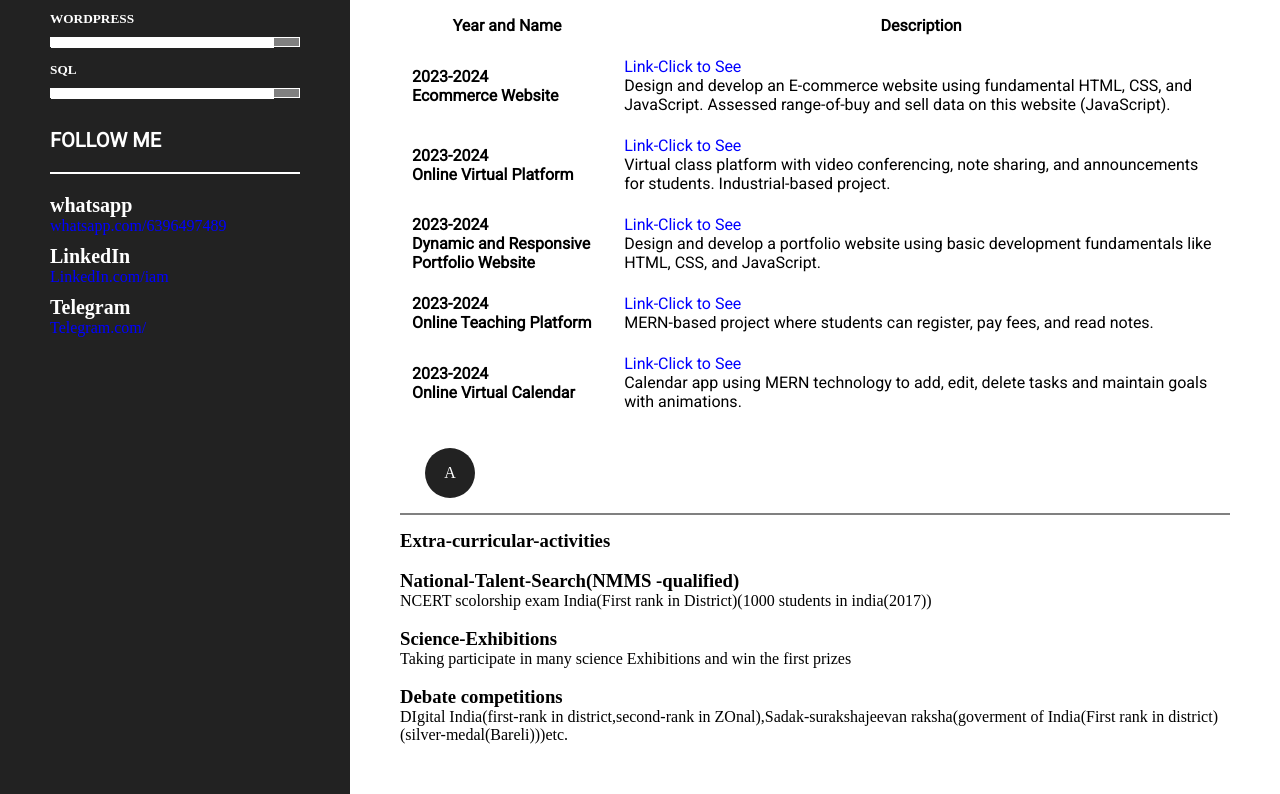
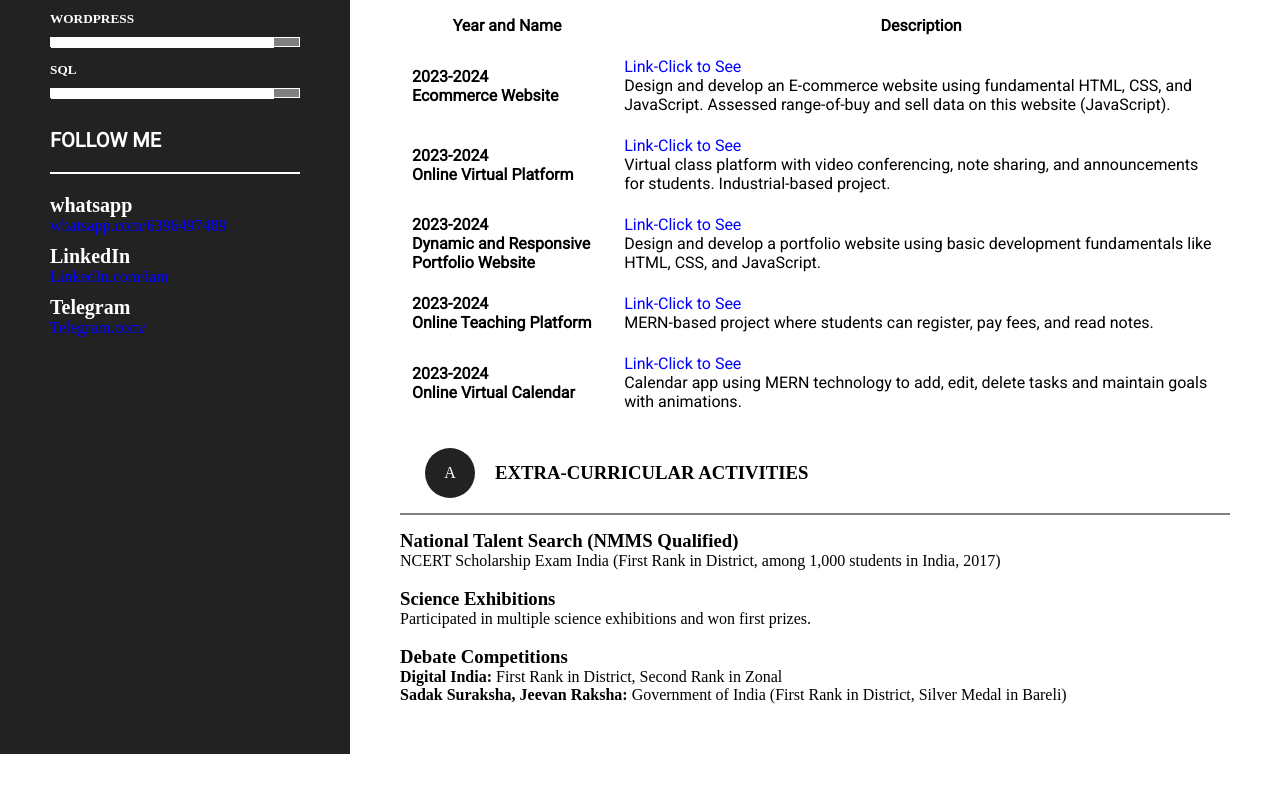
Before and after one commit to Charu-sarswat/Resume, a plain HTML site: page index.html in a window 1280 px wide. Shown: the part 1039-1833 px from the top of the page. After the commit the page ends 1793 px from the top, so only its background shows below. Drawn offline with Linux system fonts and the light colour scheme.

Commit message:
first commit

```diff
--- a/index.html
+++ b/index.html
@@ -248,22 +248,29 @@
                  <!-- reference start -->
 
                  <div class="right-site-title">
+                    <div class="icon-con" style="color: white;">A</div>
+                    <h3>Extra-Curricular Activities</h3>
+                </div>
 
-                    <div style="color:white" class="icon-con">A</div>
+                <div class="reference-con">
+                    <div class="ref-sub">
+                        <h3>National Talent Search (NMMS Qualified)</h3>
+                        <p>
+                            NCERT Scholarship Exam India (First Rank in District, among 1,000 students in India, 2017)
+                        </p><br />
 
-                    </div>
-                    <h3>Extra-curricular-activities</h3>
-                </div>
-                <div class="reference-con">
-                    <div class="ref-sub"><p><br />
-                       <h3>National-Talent-Search(NMMS  -qualified)</h3> <p>NCERT scolorship exam India(First rank in District)(1000 students in india(2017))</p>
-                       <br /><h3>Science-Exhibitions</h3><p>Taking participate in many science Exhibitions and win the first prizes</p>
-                       </p><br /><h3>Debate competitions</h3><p>DIgital India(first-rank in district,second-rank in ZOnal),Sadak-surakshajeevan raksha(goverment of India(First rank in district)(silver-medal(Bareli)))etc.</p>
+                        <h3>Science Exhibitions</h3>
+                        <p>
+                            Participated in multiple science exhibitions and won first prizes.
+                        </p><br />
 
-
+                        <h3>Debate Competitions</h3>
+                        <p>
+                            <strong>Digital India:</strong> First Rank in District, Second Rank in Zonal<br>
+                            <strong>Sadak Suraksha, Jeevan Raksha:</strong> Government of India (First Rank in District, Silver Medal in Bareli)
+                        </p>
                     </div>
                 </div>
-
 
                    <!-- reference end -->
             </div>
```
